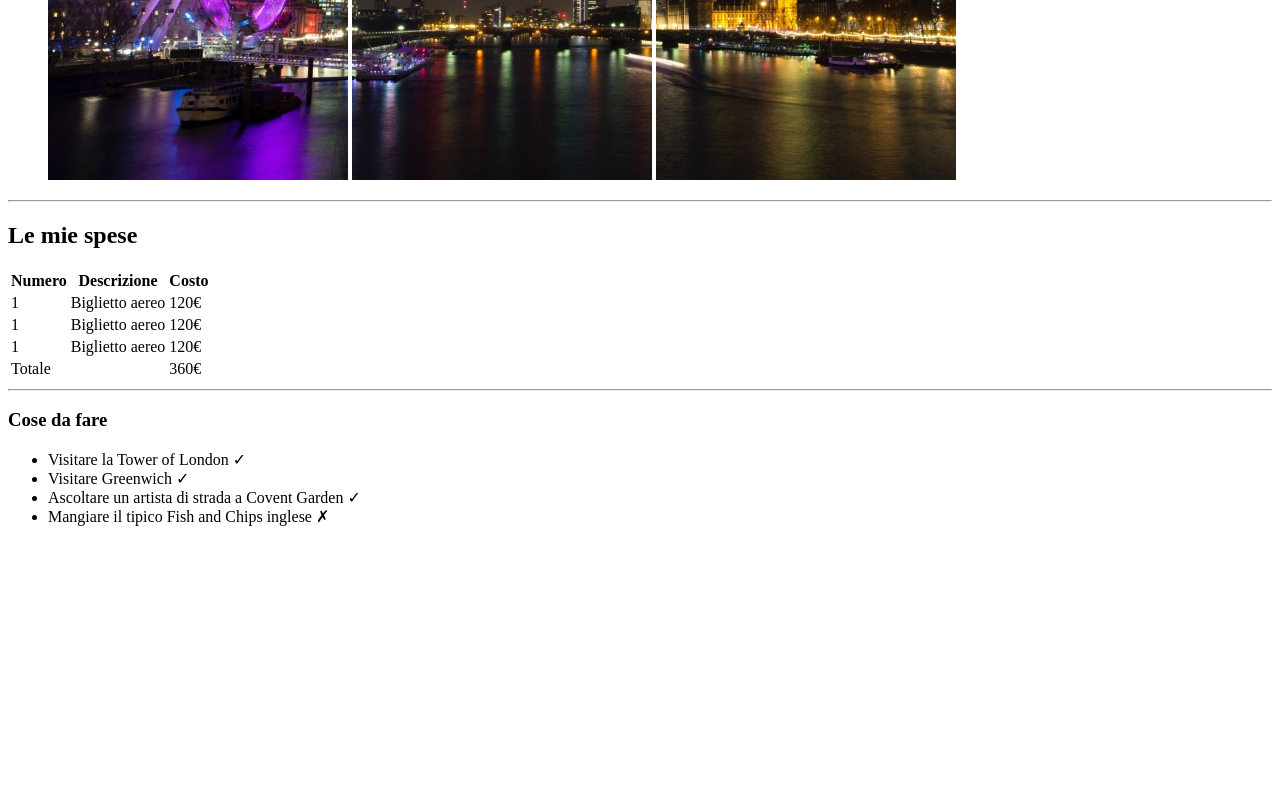
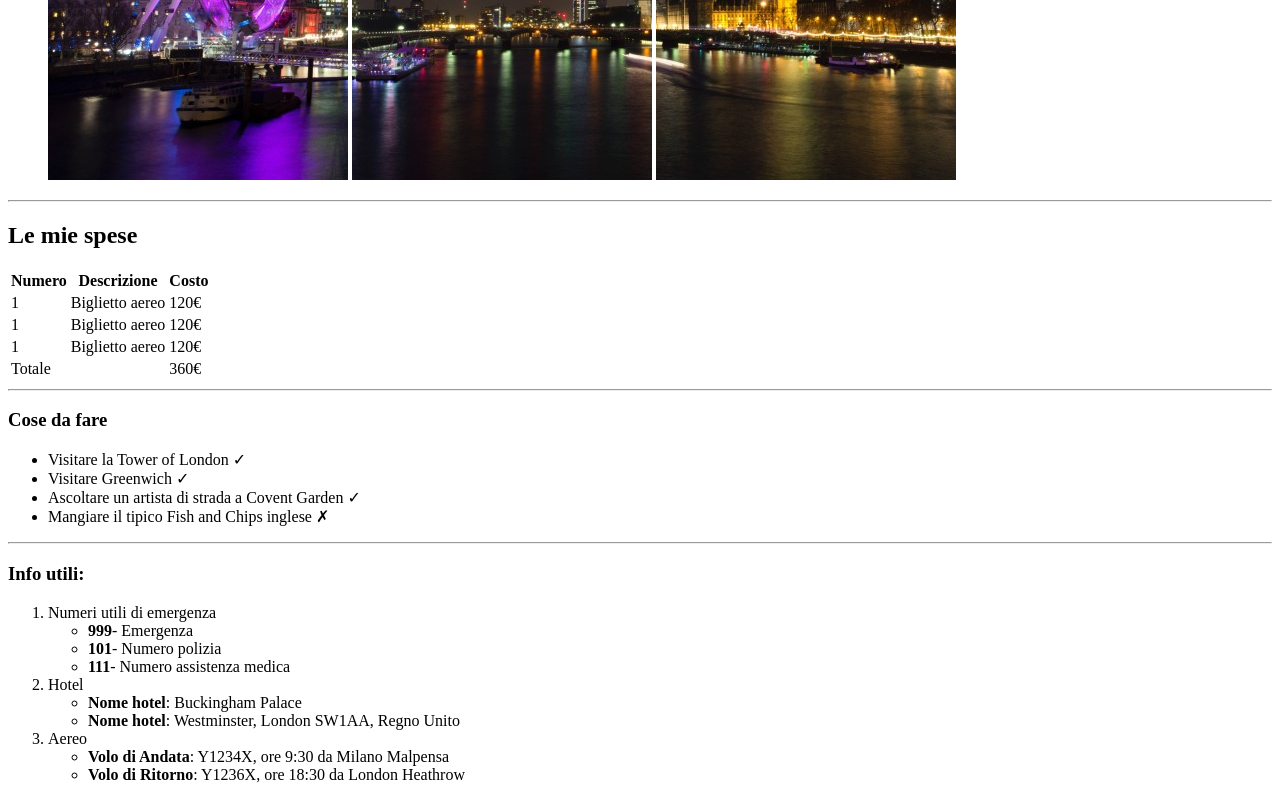
Before and after one commit to VincenzoIuliano/html-london-trip, a plain HTML site: page index.html in a window 1280 px wide. Shown: the part 500-1300 px from the top of the page. Before the commit the page ends 1042 px from the top, so only its background shows below. Drawn offline with Linux system fonts and the light colour scheme.

Commit message:
Added more infos about trip

```diff
--- a/index.html
+++ b/index.html
@@ -64,7 +64,34 @@
             <li> Ascoltare un artista di strada a Covent Garden &#10003; </li>
             <li> Mangiare il tipico Fish and Chips inglese &#10007; </li>
         </ul>
+        <hr>
 
+        <!-- Lista delle info utili per il viaggio  -->
+         <h3>Info utili:</h3>
+         <ol>
+            <li>
+                Numeri utili di emergenza
+                <ul>
+                    <li><strong>999</strong>- Emergenza</li>
+                    <li><strong>101</strong>- Numero polizia</li>
+                    <li><strong>111</strong>- Numero assistenza medica</li>
+                </ul>
+            </li>
+            <li>
+                Hotel
+                <ul>
+                    <li><strong>Nome hotel</strong>: Buckingham Palace</li>
+                    <li><strong>Nome hotel</strong>: Westminster, London SW1AA, Regno Unito</li>
+                </ul>
+            </li>
+            <li>
+                Aereo
+                <ul>
+                    <li><strong>Volo di Andata</strong>: Y1234X, ore 9:30 da Milano Malpensa</li>
+                    <li><strong>Volo di Ritorno</strong>: Y1236X, ore 18:30 da London Heathrow</li>
+                </ul>
+            </li>
+         </ol>
     </main>
 </body>
 </html>
```
